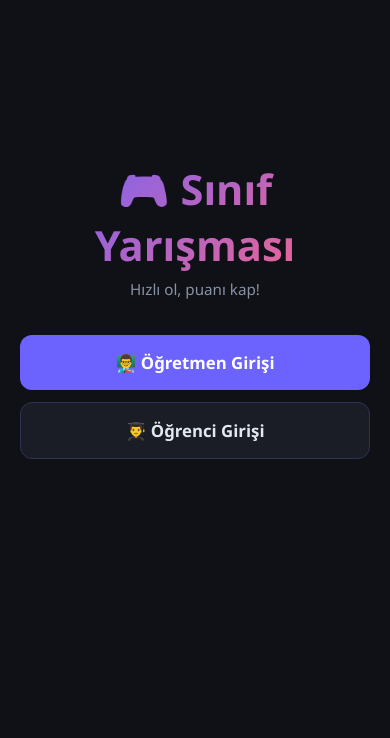
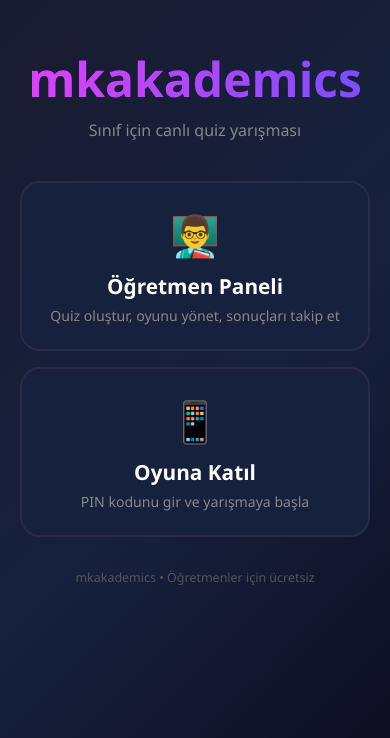
Before and after one commit to mkakademi-Mkerem/mkakademics, a plain HTML site: page index.html in a window 390 px wide. Shown: the part 106-844 px from the top of the page. Drawn offline with Linux system fonts and the light colour scheme.

Commit message:
Refactor index.html for improved layout and branding
Updated viewport meta tag and title for better responsiveness and branding. Refactored HTML structure and styles for improved layout and design.

```diff
--- a/index.html
+++ b/index.html
@@ -2,30 +2,42 @@
 <html lang="tr">
 <head>
 <meta charset="UTF-8">
-<meta name="viewport" content="width=device-width,initial-scale=1">
-<title>Sınıf Yarışması</title>
+<meta name="viewport" content="width=device-width, initial-scale=1.0">
+<title>mkakademics – Sınıf Yarışması</title>
 <style>
-  *{margin:0;padding:0;box-sizing:border-box}
-  body{background:#0f1117;color:#e2e8f0;font-family:'Segoe UI',system-ui,sans-serif;
-    min-height:100vh;display:flex;align-items:center;justify-content:center;padding:20px}
-  .wrap{text-align:center;max-width:400px;width:100%}
-  h1{font-size:2.6rem;font-weight:800;background:linear-gradient(135deg,#6c63ff,#ff6584);
-    -webkit-background-clip:text;-webkit-text-fill-color:transparent;background-clip:text;margin-bottom:6px}
-  p{color:#8892a4;margin-bottom:36px;font-size:.95rem}
-  a{display:block;padding:16px;border-radius:12px;font-size:1.05rem;font-weight:700;
-    text-decoration:none;margin-bottom:12px;transition:all .18s}
-  .t{background:#6c63ff;color:#fff}
-  .t:hover{background:#5a51e8;transform:translateY(-2px)}
-  .s{background:#1a1d26;color:#e2e8f0;border:1px solid #2d3350}
-  .s:hover{background:#22263a;transform:translateY(-2px)}
+*{box-sizing:border-box;margin:0;padding:0;}
+body{font-family:'Segoe UI',system-ui,sans-serif;background:linear-gradient(135deg,#1a1a2e 0%,#16213e 60%,#0f0f23 100%);color:#fff;min-height:100vh;display:flex;align-items:center;justify-content:center;}
+.container{text-align:center;padding:32px 20px;max-width:480px;width:100%;}
+.logo{font-size:3rem;font-weight:900;background:linear-gradient(to right,#e040fb,#7c4dff);-webkit-background-clip:text;-webkit-text-fill-color:transparent;margin-bottom:8px;}
+.tagline{color:#888;font-size:1rem;margin-bottom:40px;}
+.cards{display:flex;flex-direction:column;gap:16px;}
+.card{background:#16213e;border-radius:20px;padding:24px;border:2px solid #2a2a4a;text-decoration:none;color:#fff;transition:all .2s;display:block;}
+.card:hover{border-color:var(--c);transform:translateY(-3px);box-shadow:0 10px 30px rgba(0,0,0,.4);}
+.card.teacher{--c:#e040fb;}
+.card.student{--c:#1368ce;}
+.card-icon{font-size:2.5rem;margin-bottom:10px;}
+.card-title{font-size:1.3rem;font-weight:700;margin-bottom:6px;}
+.card-desc{font-size:.88rem;color:#888;}
+.footer{margin-top:32px;font-size:.78rem;color:#555;}
 </style>
 </head>
 <body>
-<div class="wrap">
-  <h1>🎮 Sınıf Yarışması</h1>
-  <p>Hızlı ol, puanı kap!</p>
-  <a href="teacher.html" class="t">👨‍🏫 Öğretmen Girişi</a>
-  <a href="student.html" class="s">👨‍🎓 Öğrenci Girişi</a>
+<div class="container">
+  <div class="logo">mkakademics</div>
+  <div class="tagline">Sınıf için canlı quiz yarışması</div>
+  <div class="cards">
+    <a href="/teacher" class="card teacher">
+      <div class="card-icon">👨‍🏫</div>
+      <div class="card-title">Öğretmen Paneli</div>
+      <div class="card-desc">Quiz oluştur, oyunu yönet, sonuçları takip et</div>
+    </a>
+    <a href="/student" class="card student">
+      <div class="card-icon">📱</div>
+      <div class="card-title">Oyuna Katıl</div>
+      <div class="card-desc">PIN kodunu gir ve yarışmaya başla</div>
+    </a>
+  </div>
+  <div class="footer">mkakademics • Öğretmenler için ücretsiz</div>
 </div>
 </body>
 </html>
```
